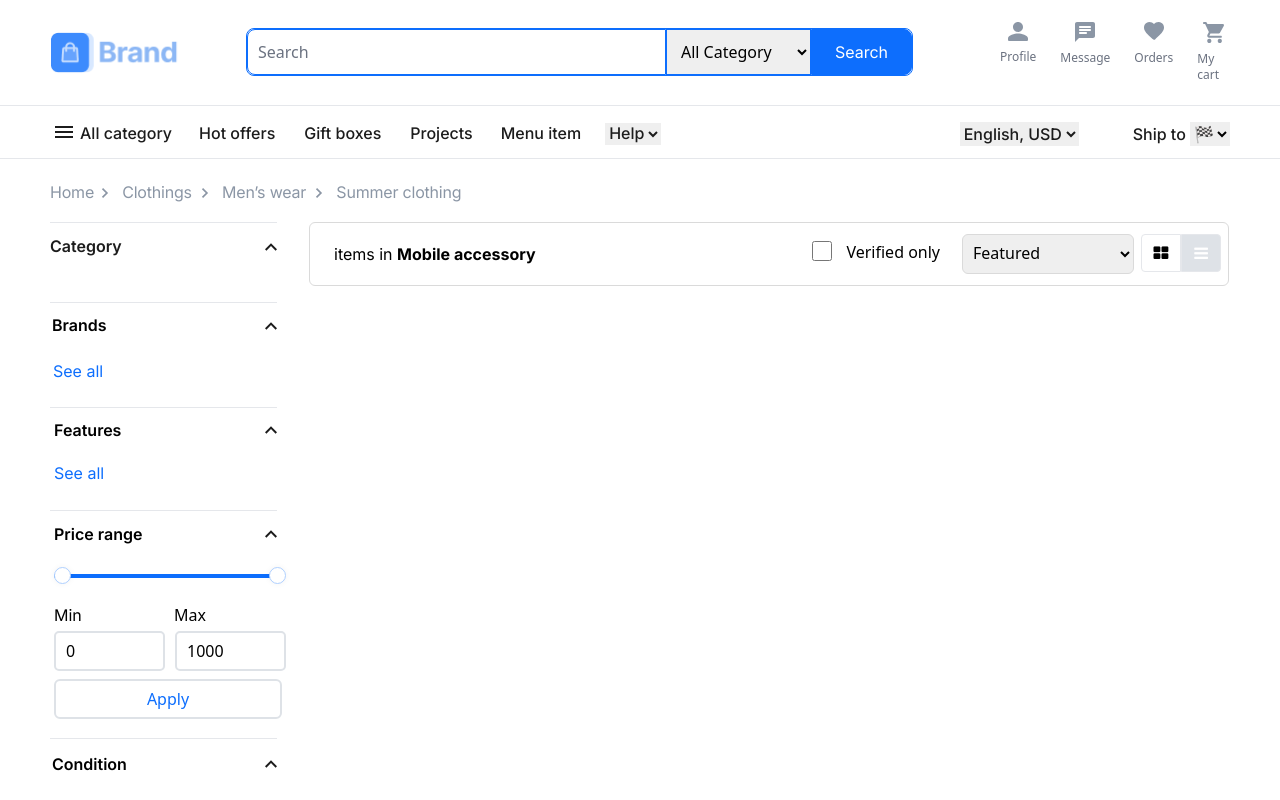
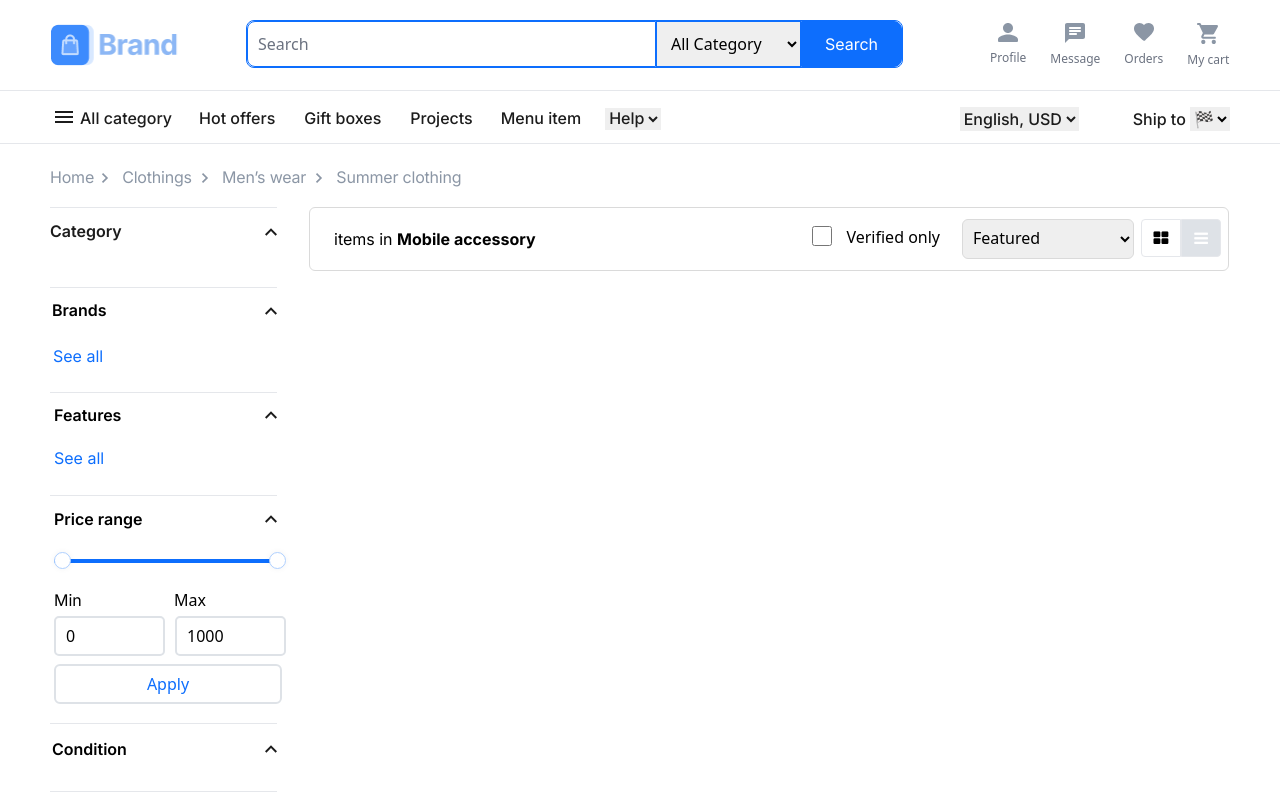
Before and after one commit to SriramKalai/mom2hosting, a plain HTML site: page index.html in a window 1280 px wide. Shown: the top 800 px of the page. Drawn offline with Linux system fonts and the light colour scheme; no server answers.

Commit message:
Add files via upload

```diff
--- a/index.html
+++ b/index.html
@@ -111,7 +111,7 @@
                     <button class="cursor-pointer py-[10px] lg:mt[-2px] px-[23px] bg-[#0D6EFD] font-inter text-[16px] text-white rounded-e-lg border border-[#0D6EFD] border-solid">Search</button>
                 </div>
             </div>
-            <div class="flex gap-[24px] md:ml-[44px] lg:ml-[87px] w-[230px] shrink-0 cursor-pointer">
+            <div class="flex gap-[24px] md:ml-[44px] lg:ml-[87px] w-[240px] shrink-0 cursor-pointer">
                 <div class="flex flex-col gap-2 items-center text-xs text-gray-500">
                     <img class="w-[20px]" src="images/profile.svg" alt="profile image">
                     <div>Profile</div>
```
Also changed, not shown: styles.css.
